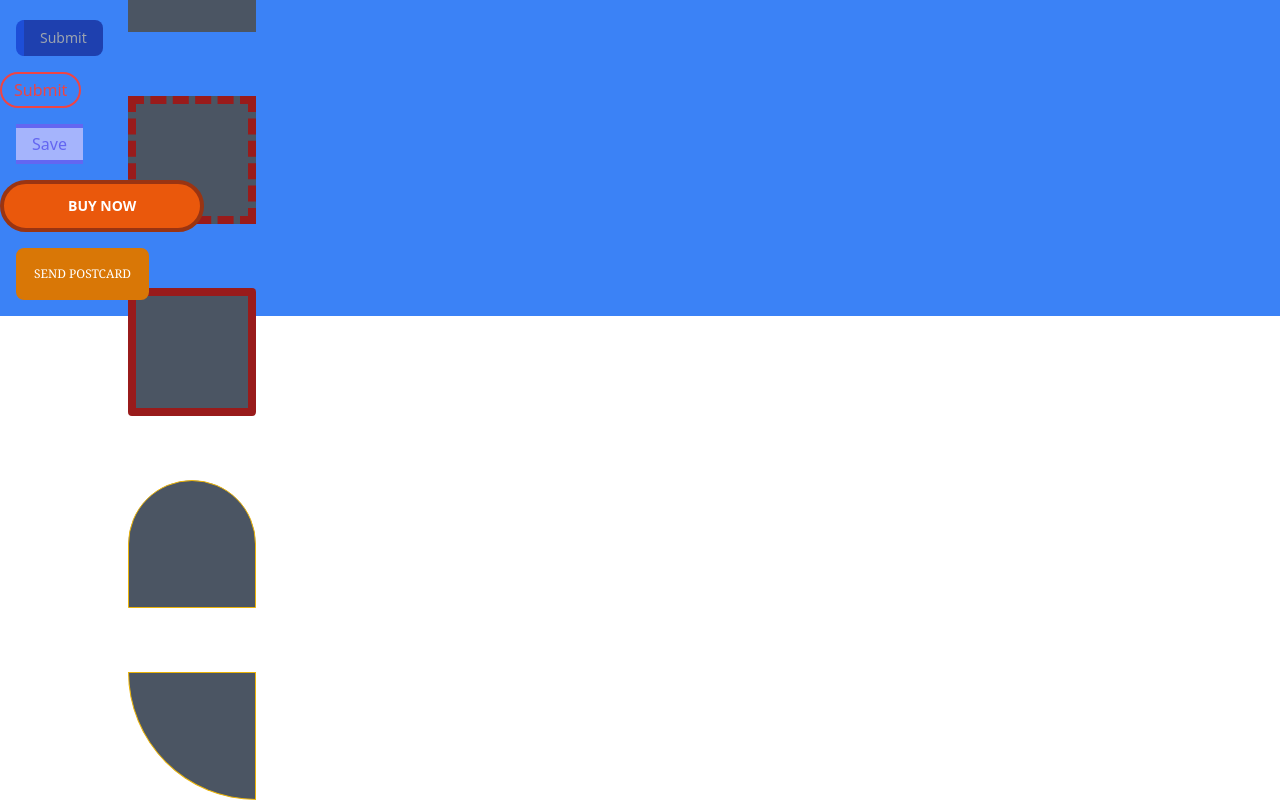
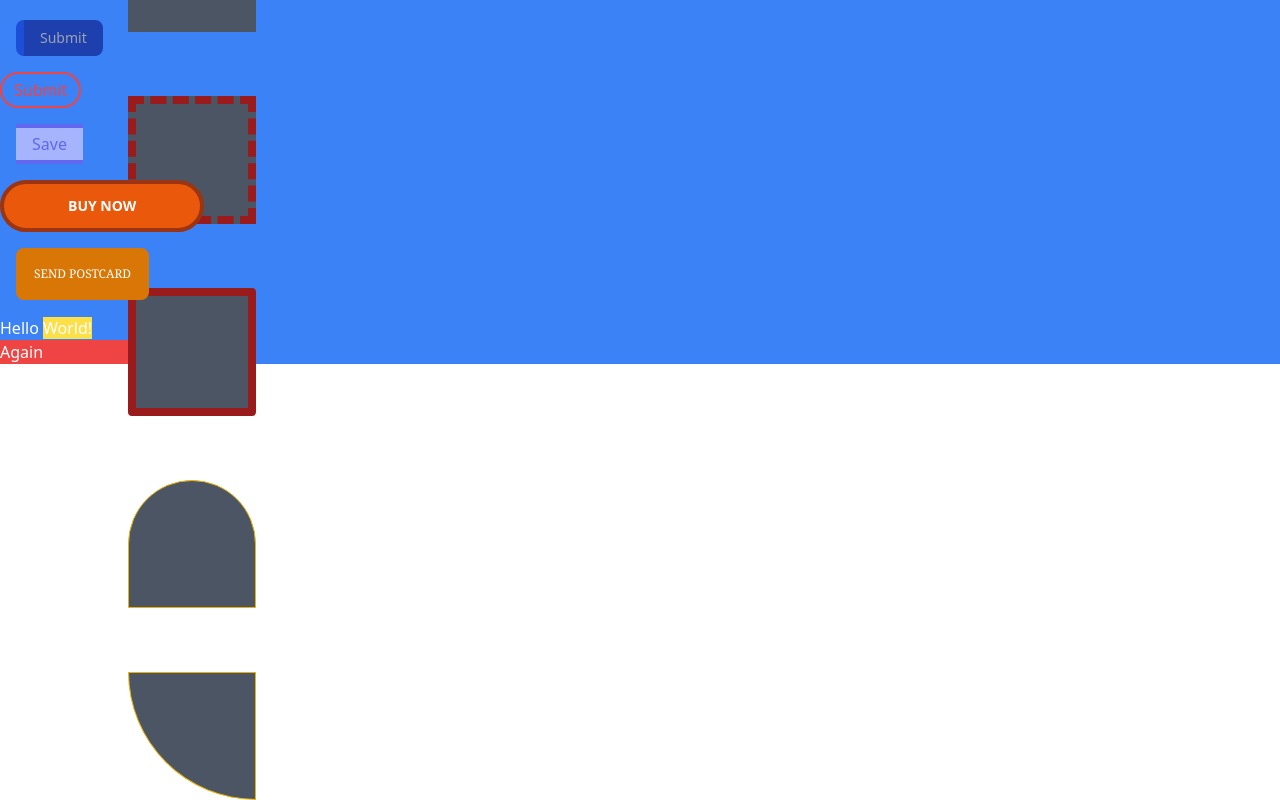
Before and after one commit to ImNotGabo/tailwind-practice, a React (Vite) app: page / in a window 1280 px wide. Shown: the part 2900-3700 px from the top of the page. Built offline with nearby package versions, Linux system fonts and the light colour scheme.

Commit message:
Display modes

```diff
--- a/src/App.jsx
+++ b/src/App.jsx
@@ -1,6 +1,7 @@
 import Borders from './components/Borders.jsx';
 import Challenge2 from './components/Challenge-2.jsx';
 import ButtonsChallenge from './components/ButtonsChallenge.jsx';
+import Display from './components/Display.jsx';
 
 function App() {
   return (
@@ -69,6 +70,9 @@ function App() {
 
       {/* Buttons Challenge */}
       <ButtonsChallenge />
+
+      {/* Display */}
+      <Display />
     </div>
   );
 }
--- /dev/null
+++ b/src/components/Display.jsx
@@ -0,0 +1,10 @@
+function Display() {
+  return (
+    <div>
+      Hello <div className='bg-yellow-300 w-32 h-6 inline'>World!</div>
+      <div className='bg-red-500 w-32 h5'>Again</div>
+    </div>
+  );
+}
+
+export default Display;
```
Also changed, not shown: 1 other file (tests, documents, lock files or other folders).
